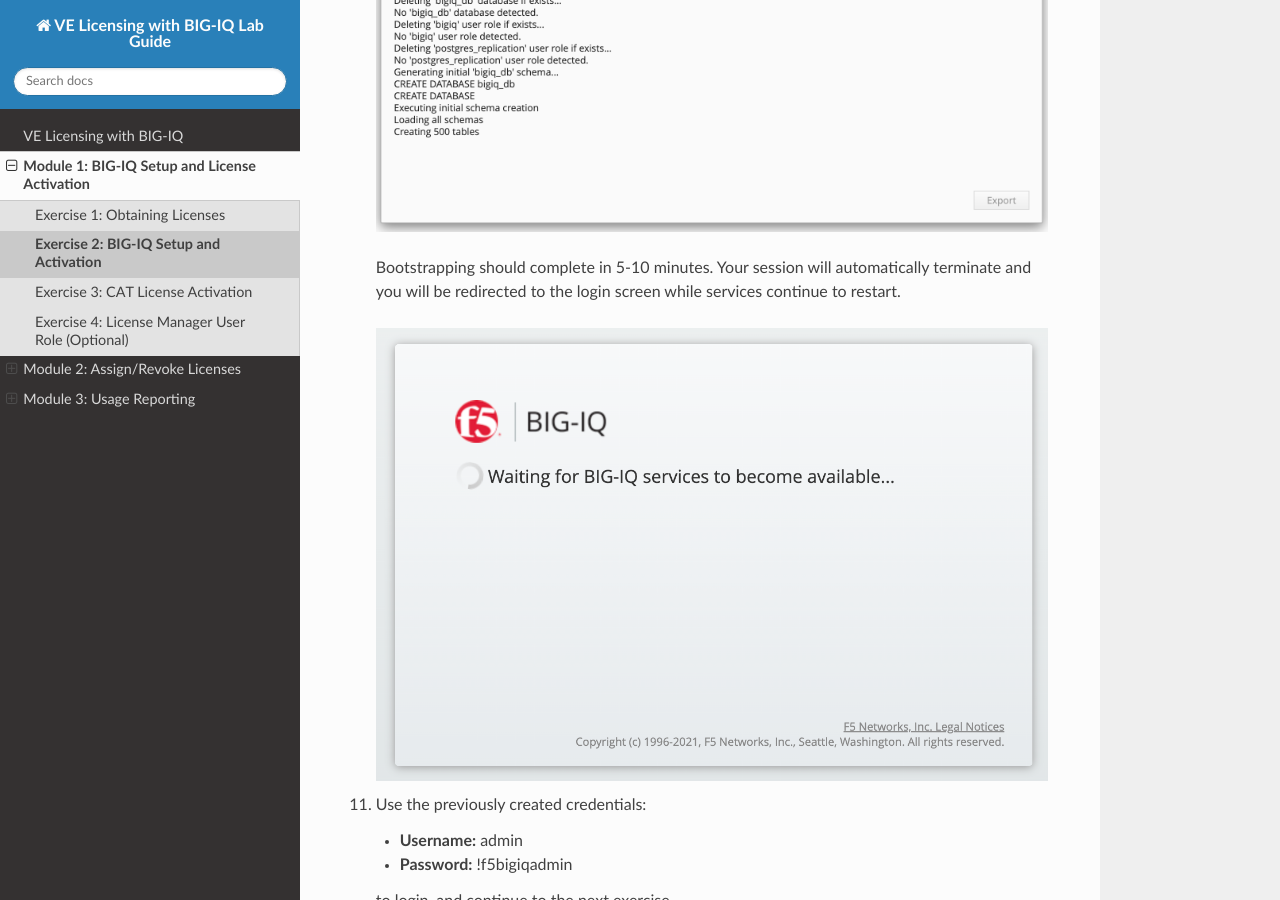
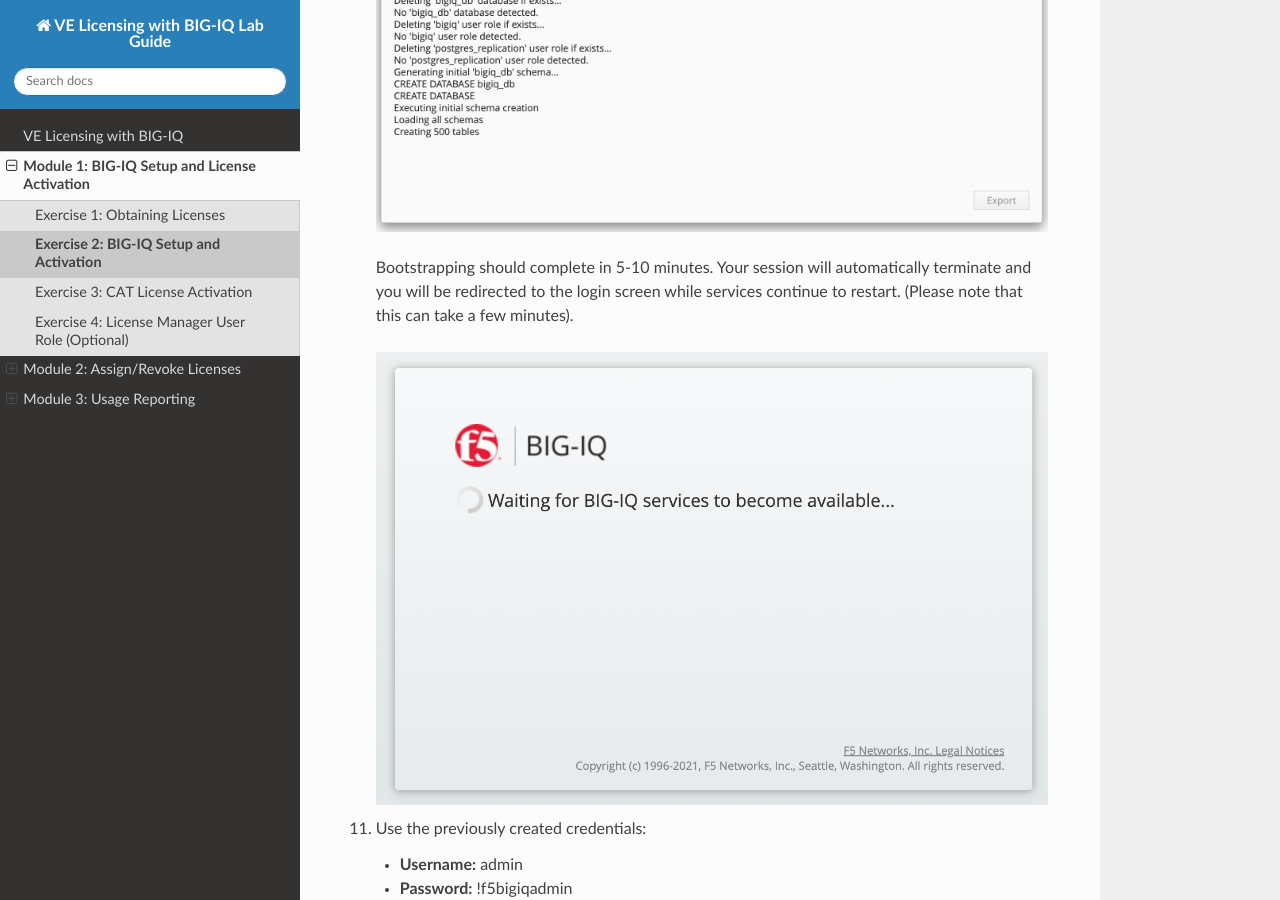
Before and after one commit to marcopaulo42/BIG-IQ-licensing-lab-guide, a Sphinx documentation site: the page built from docs/licensing/bigiq.rst, in a window 1280 px wide and 900 px high, scrolled down 3868 px. Built offline with Sphinx 7.4.7 and the Read the Docs theme 2.0.0, drawn with Linux system fonts in a browser that asks for light colours.

Commit message:
Update bigiq.rst

```diff
--- a/docs/licensing/bigiq.rst
+++ b/docs/licensing/bigiq.rst
@@ -75,7 +75,7 @@
    .. image:: ../images/restart-services.png
 
    Bootstrapping should complete in 5-10 minutes. Your session will automatically terminate and you will be redirected to the
-   login screen while services continue to restart.
+   login screen while services continue to restart. (Please note that this can take a few minutes).
 
    .. image:: ../images/restart-services-login.png
 
```
